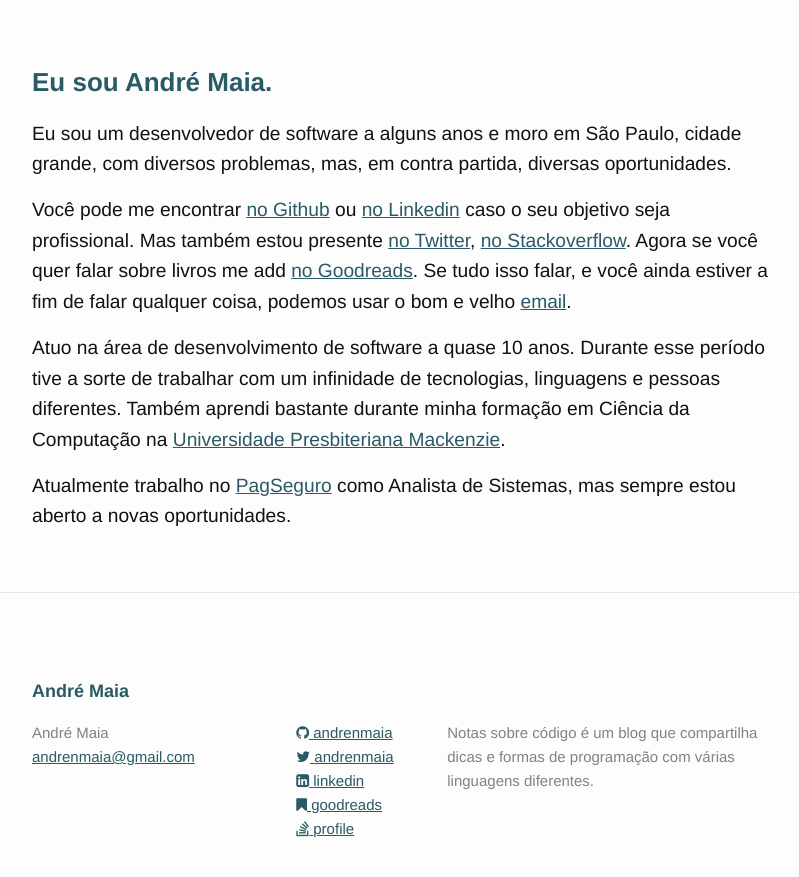
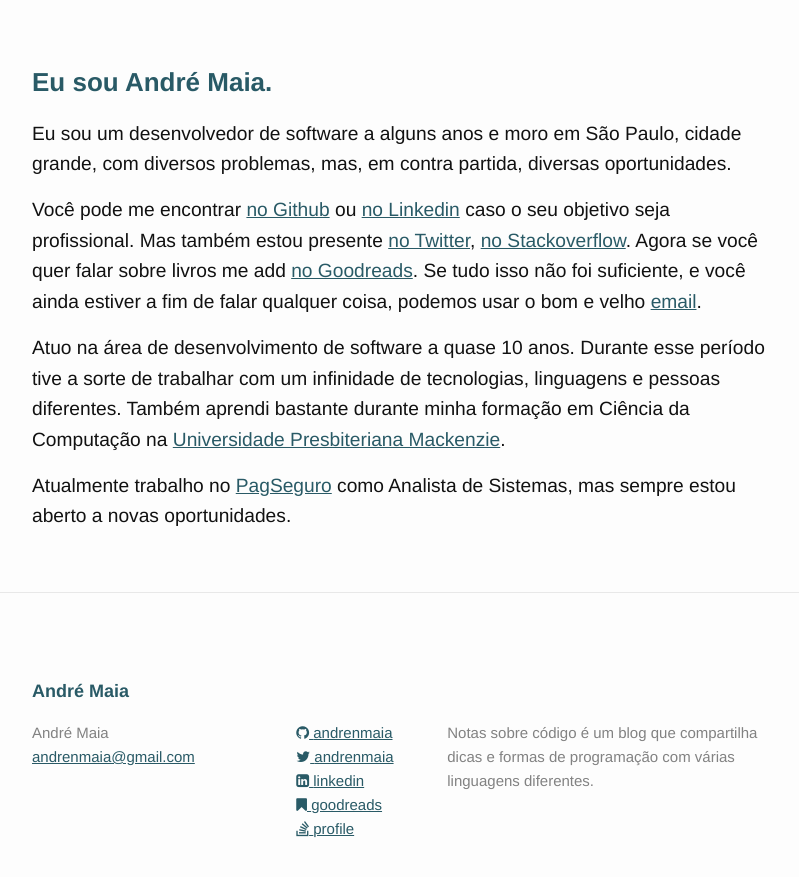
Before and after one commit to andrenmaia/anmaia.com.br, a Jekyll site: the page built from about.md, in a window 1280 px wide and 900 px high, scrolled down 696 px. Shown: the top 877 px of the window, without its empty margins (238-1037 px from the left). Built offline with Jekyll 4.4.1, drawn with Linux system fonts in a browser that asks for light colours; nearby versions of some CDN libraries; Markdown is read by kramdown in place of the engine named in the settings.

Commit message:
Fix typo

```diff
--- a/about.md
+++ b/about.md
@@ -8,7 +8,7 @@ permalink: /about/
 
 Eu sou um desenvolvedor de software a alguns anos e moro em São Paulo, cidade grande, com diversos problemas, mas, em contra partida, diversas oportunidades.
 
-Você pode me encontrar [no Github](https://github.com/andrenmaia) ou [no Linkedin](https://www.linkedin.com/in/andrenmaia) caso o seu objetivo seja profissional. Mas também estou presente [no Twitter](https://twitter.com/andrenmaia), [no Stackoverflow](http://pt.stackoverflow.com/users/6588/anmaia). Agora se você quer falar sobre livros me add [no Goodreads](http://www.goodreads.com/user/show/17931907-andr-maia). Se tudo isso falar, e você ainda estiver a fim de falar qualquer coisa, podemos usar o bom e velho [email](mailto:andrenmaia@gmail.com).
+Você pode me encontrar [no Github](https://github.com/andrenmaia) ou [no Linkedin](https://www.linkedin.com/in/andrenmaia) caso o seu objetivo seja profissional. Mas também estou presente [no Twitter](https://twitter.com/andrenmaia), [no Stackoverflow](http://pt.stackoverflow.com/users/6588/anmaia). Agora se você quer falar sobre livros me add [no Goodreads](http://www.goodreads.com/user/show/17931907-andr-maia). Se tudo isso não foi suficiente, e você ainda estiver a fim de falar qualquer coisa, podemos usar o bom e velho [email](mailto:andrenmaia@gmail.com).
 
 
 Atuo na área de desenvolvimento de software a quase 10 anos. Durante esse período tive a sorte de trabalhar com um infinidade de tecnologias, linguagens e pessoas diferentes. Também aprendi bastante durante minha formação em Ciência da Computação na [Universidade Presbiteriana Mackenzie](http://up.mackenzie.br/graduacao/sao-paulo/ciencia-da-computacao/).
```
